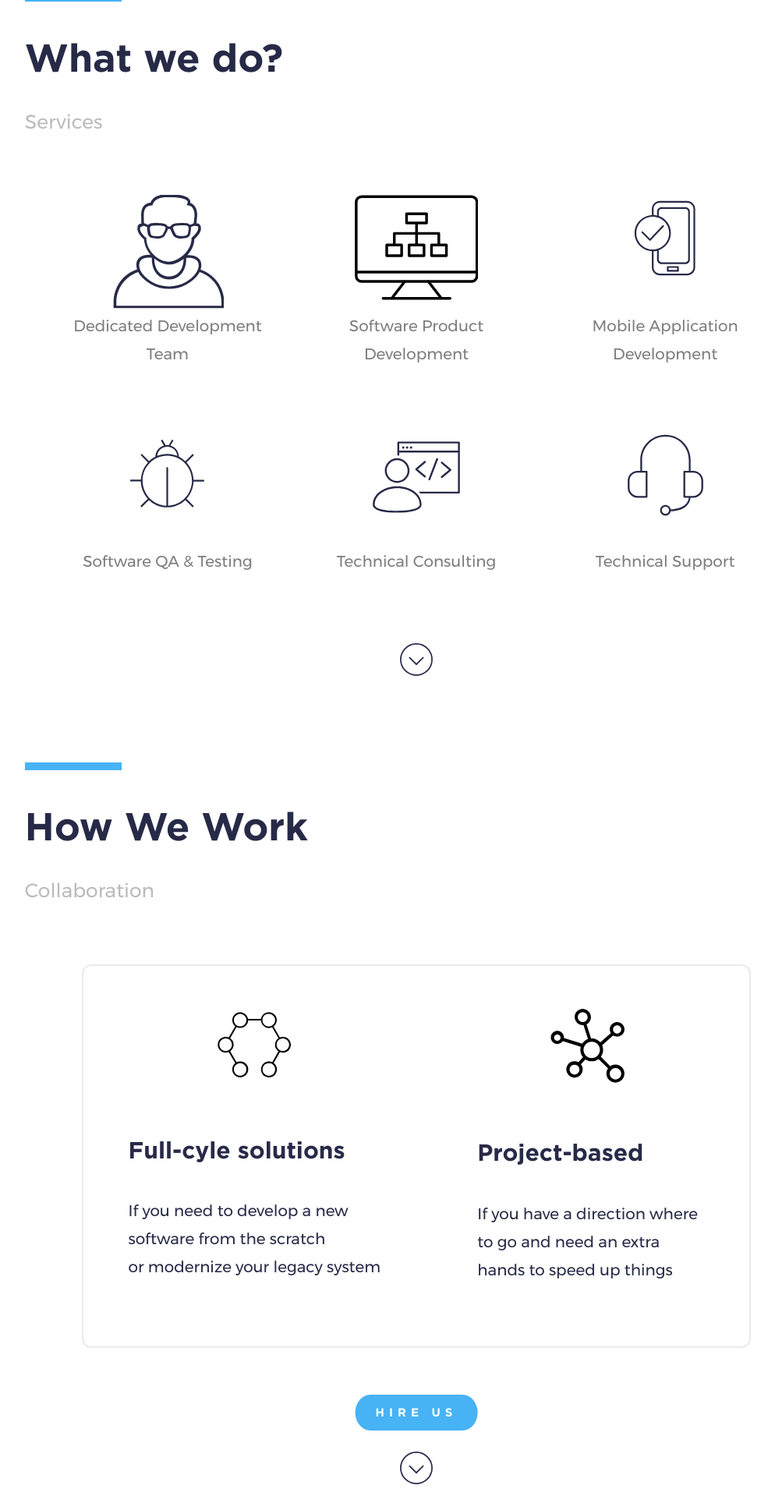
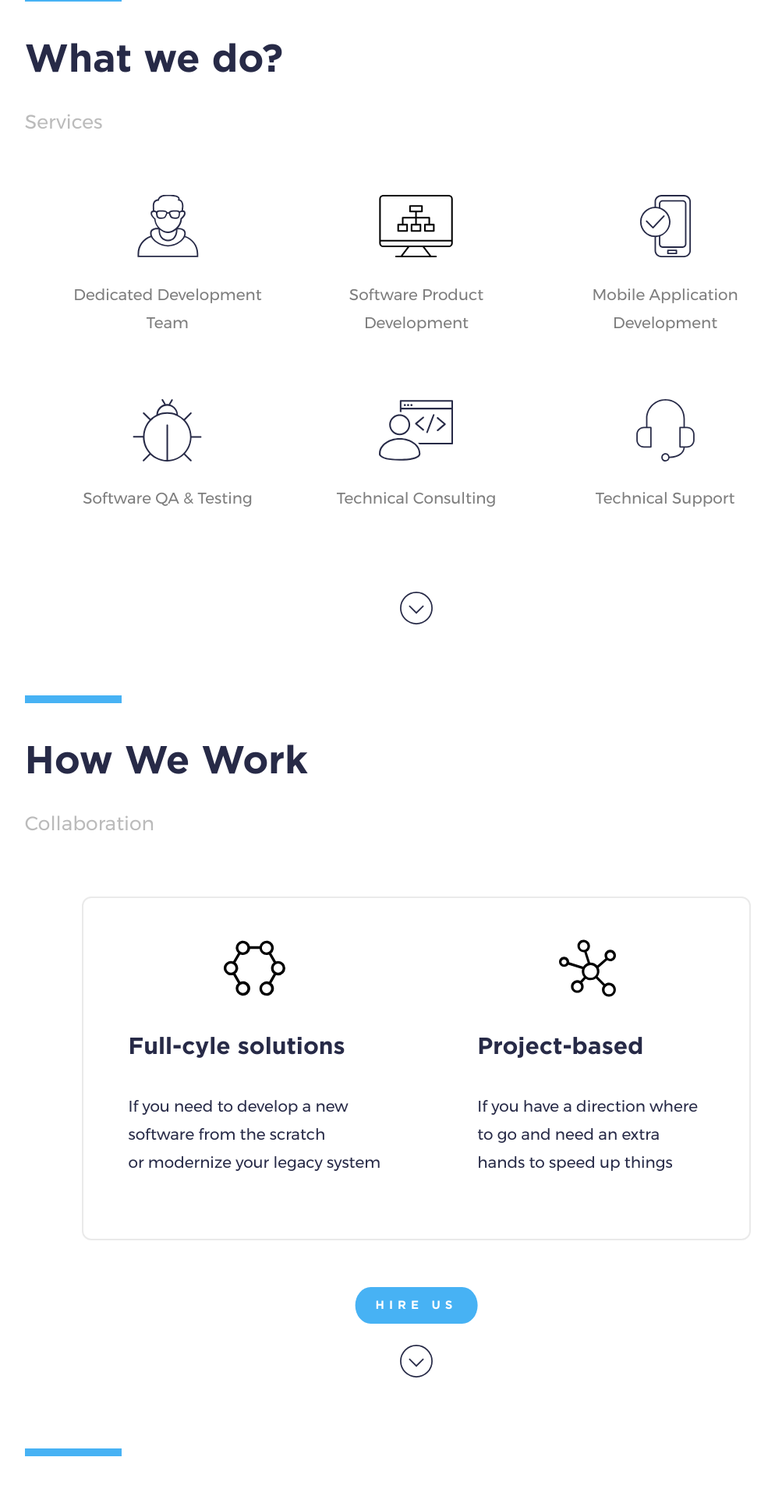
Before and after one commit to chalatz/jastics-labs, a Jekyll site: the page built from index.md, in a window 1280 px wide. Shown: the part 988-2907 px from the top of the page at 78% size, without its empty margins (106-1100 px from the left). Built offline with Jekyll 4.4.1, drawn with Linux system fonts in a browser that asks for light colours; nearby versions of some CDN libraries.

Commit message:
Better icons

```diff
--- a/_includes/sections/what-we-do.html
+++ b/_includes/sections/what-we-do.html
@@ -19,9 +19,7 @@
         <div class="what-we-do__icons">
             {% for item in site.data.what-we-do-icons.items %}
             <div class="what-we-do__icon {{ item.icon_id }}-icon">
-                <div class="what-we-do__icon-svg">
-                    {% include svg/icon.html id=item.icon_id %}
-                </div>
+                {% include svg/icon.html id=item.icon_id classes='what-we-do__icon-svg' %}
                 <div class="what-we-do__desc">
                     {{ item.title }}
                 </div>
--- a/_includes/svg/icon.html
+++ b/_includes/svg/icon.html
@@ -1,3 +1,3 @@
-<svg class="{{ include.id }}">
+<svg class="{{ include.id }}{% if include.classes %} {{ include.classes }}{% endif %}">
     <use xlink:href="#{{ include.id }}" />
 </svg>
--- a/_sass/icons.scss
+++ b/_sass/icons.scss
@@ -74,27 +74,27 @@
 @mixin what_we_do_svg($times){
     svg {
         &.dedicated-develpoment-team {
-            width: 80px * $times;
-            height: 81px * $times;
+            width: 95px * $times;
+            height: 80px * $times;
         }
         &.software-product-development {
-            width: 88px * $times;
-            height: 75px * $times;
+            width: 95px * $times;
+            height: 80px * $times;
         }
         &.mobile-application-development {
-            width: 63px * $times;
-            height: 77px * $times;
+            width: 95px * $times;
+            height: 80px * $times;
         }
         &.software-qa-and-testing {
-            width: 85px * $times;
-            height: 77px * $times;
+            width: 95px * $times;
+            height: 80px * $times;
         }
         &.technical-consulting {
-            width: 90px * $times;
-            height: 74px 8 $times;
+            width: 95px * $times;
+            height: 80px * $times;
         }
         &.technical-support {
-            width: 75px * $times;
+            width: 95px * $times;
             height: 80px * $times;
         }
     }
@@ -104,42 +104,33 @@
     svg {
         &.full-cycle-solutions {
             width: 79px * $times;
-            height: 71px * $times;
+            height: 80px * $times;
         }
         &.project-based {
             width: 73px * $times;
-            height: 73px * $times;
+            height: 80px * $times;
         }
     }
 }
 
-@include what_we_do_svg(1.8);
+@include what_we_do_svg(1);
 
 @include breakpoint(large) {
-    @include what_we_do_svg(1.5);
+    @include what_we_do_svg(1);
 }
 
 .what-we-do__icon {
     fill: $darkblue;
+    vertical-align: top;
+}
+
+.what-we-do__icon-svg {
+    max-width: 100%;
+    margin-bottom: 25px;
 }
 
 .how-we-work__item-icon {
-    @include how_we_work_svg(1.8);
-}
-
-.software-product-development-icon {
-    fill: none;
-    stroke: $darkblue;
-    stroke-width: 1.5;
-    stroke-linecap: round;
-    stroke-linejoin: round;
-    stroke-miterlimit: 10;
-}
-
-.how-we-work__icon {
-    stroke: $darkblue;
-    stroke-width: 2;
-    stroke-miterlimit: 10;
+    @include how_we_work_svg(1);
 }
 
 svg.quotes-right {
--- a/_sass/sections.scss
+++ b/_sass/sections.scss
@@ -68,15 +68,16 @@
 
     }
 
-    &__icon-svg {
-        height: 150px;
-    }
-
     &__desc {
         font-size: 20px;
         color: $darkgray;
         line-height: 1.8;
-        padding: 0 12px;
+        padding: 0 16px;
+
+        @include breakpoint(large) {
+            padding: 0 12px;
+        }
+
     }
 
 }
```
Also changed, not shown: _includes/svg/icons.svg, _includes/svg/icons/Full-cyle solutions.svg (added), _includes/svg/icons/Mobile Application Development.svg (added), _includes/svg/icons/Software QA and Testing.svg (added), _includes/svg/icons/Technical Consulting.svg (added), _includes/svg/icons/Technical Support.svg (added), _includes/svg/icons/consulting.svg (deleted), _includes/svg/icons/full-cycle.svg (deleted), _includes/svg/icons/mobile.svg (deleted), _includes/svg/icons/project-based.svg, _includes/svg/icons/support.svg (deleted), _includes/svg/icons/team.svg (deleted), _includes/svg/icons/testing.svg (deleted).
